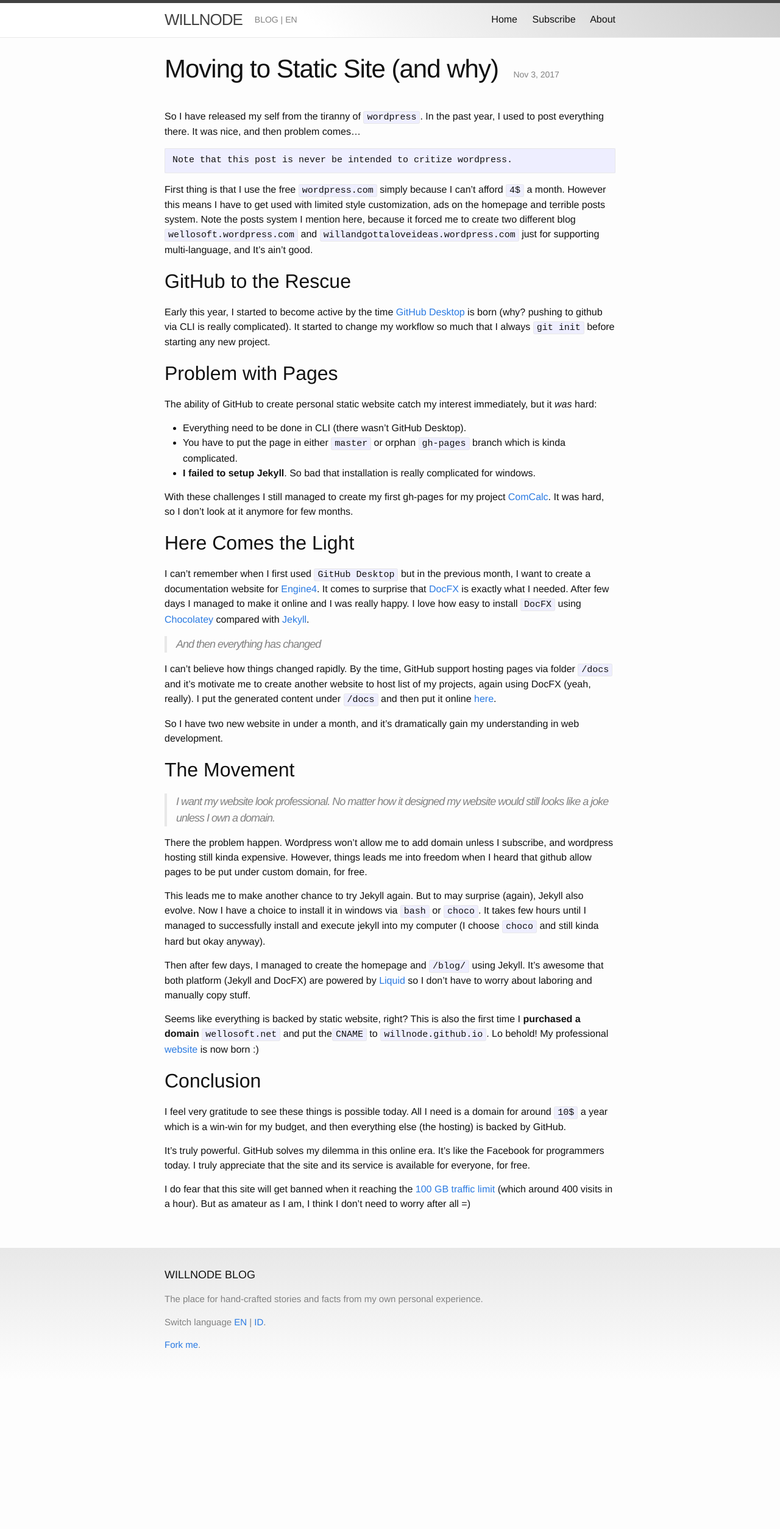
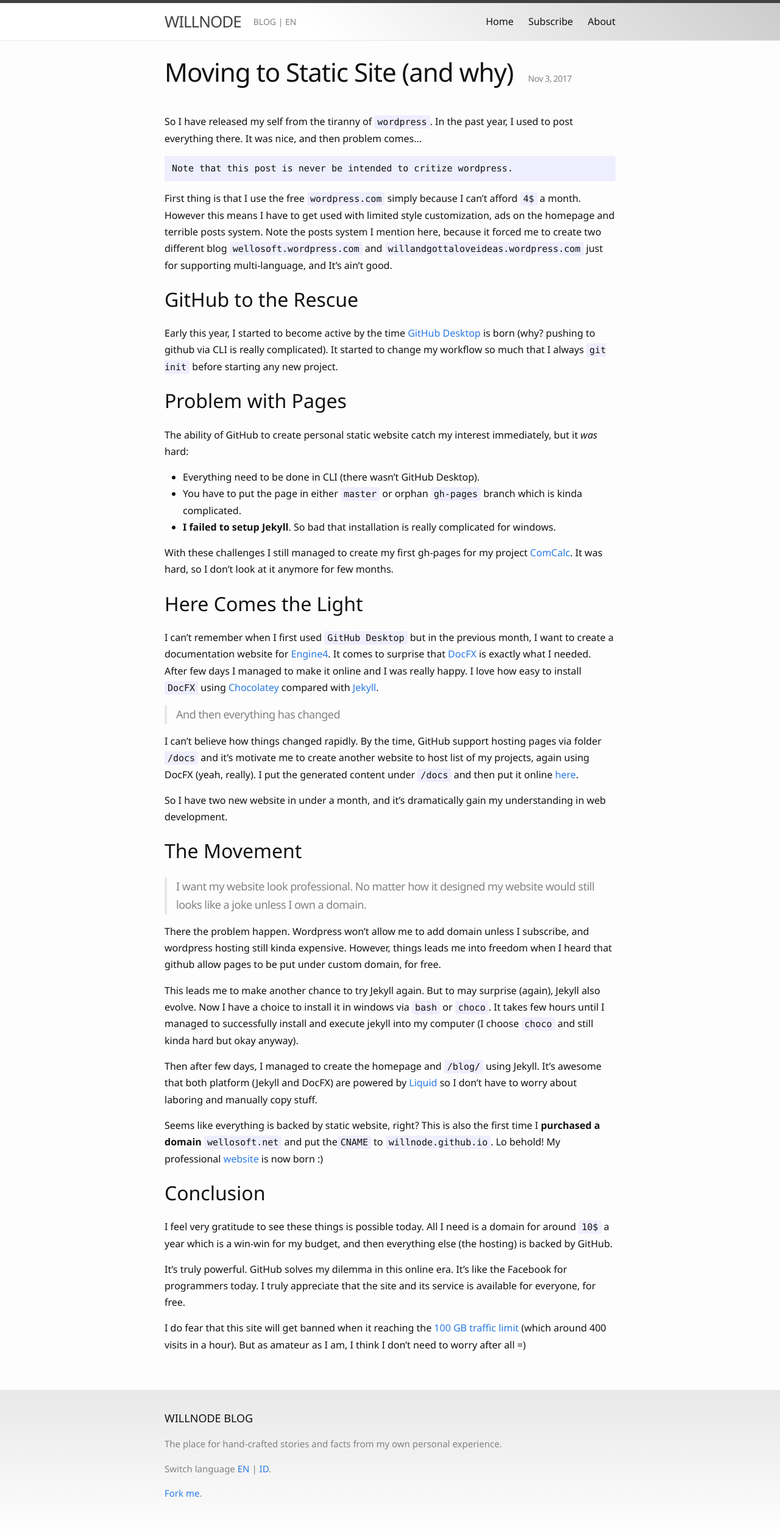
Before and after one commit to willnode/blog, a Jekyll site: the page built from en/_posts/2017-11-03-moving-to-static-sit.markdown, in a window 1280 px wide. Shown: the whole page at 61% size. Built offline with Jekyll 4.4.1, drawn with Linux system fonts in a browser that asks for light colours; comment, search, counter and statistics services are not loaded; before the commit the page ends 2262 px from its top, so only the background shows below that.

Commit message:
css fix + analytics on

```diff
--- a/_config.yml
+++ b/_config.yml
@@ -30,6 +30,7 @@
   - jekyll-gist
 gist:
   noscript: false
+google_analytics: "UA-109180894-1"
 
 disqus:
   shortname: willnode
--- a/_includes/google-analytics.html
+++ b/_includes/google-analytics.html
@@ -3,8 +3,6 @@
   (i[r].q=i[r].q||[]).push(arguments)},i[r].l=1*new Date();a=s.createElement(o),
   m=s.getElementsByTagName(o)[0];a.async=1;a.src=g;m.parentNode.insertBefore(a,m)
   })(window,document,'script','https://www.google-analytics.com/analytics.js','ga');
-
   ga('create', '{{ site.google_analytics }}', 'auto');
   ga('send', 'pageview');
-
 </script>
--- a/_layouts/default.html
+++ b/_layouts/default.html
@@ -14,7 +14,6 @@
     </main>
 
     {% include footer.html %}
-
   </body>
 
 </html>
--- a/_sass/minima.scss
+++ b/_sass/minima.scss
@@ -2,11 +2,11 @@
 
 // Define defaults for each variable.
 
-$base-font-family: "Helvetica Neue", Helvetica, Arial, sans-serif !default;
+$base-font-family: "Segoe UI", "Helvetica Neue", Helvetica, Arial, sans-serif !default;
 $base-font-size:   16px !default;
 $base-font-weight: 400 !default;
 $small-font-size:  $base-font-size * 0.875 !default;
-$base-line-height: 1.5 !default;
+$base-line-height: 1.7 !default;
 
 $spacing-unit:     30px !default;
 
--- a/_sass/minima/_base.scss
+++ b/_sass/minima/_base.scss
@@ -121,8 +121,7 @@
   border-left: 4px solid $grey-color-light;
   padding-left: $spacing-unit / 2;
   @include relative-font-size(1.125);
-  letter-spacing: -1px;
-  font-style: italic;
+  letter-spacing: -0.5px;
 
   > :last-child {
     margin-bottom: 0;
@@ -137,13 +136,13 @@
 pre,
 code {
   @include relative-font-size(0.9375);
-  border: 1px solid $grey-color-light;
   border-radius: 3px;
   background-color: #eef;
+  font-family: Consolas, "Courier New", Courier, monospace
 }
 
 code {
-  padding: 1px 5px;
+  padding: 2px 5px;
 }
 
 pre {
--- a/_sass/minima/_layout.scss
+++ b/_sass/minima/_layout.scss
@@ -202,6 +202,7 @@
   color: $grey-color;
   margin-left: 20px;
   display: inline-block;
+  letter-spacing: -0.5px;
 }
 
 .post-link {
@@ -234,7 +235,7 @@
   color: $grey-color;
   margin-left: 20px;
   display: inline-block;
-   line-height: $base-line-height * $base-font-size * 2.25;
+  line-height: $base-line-height * $base-font-size * 2.25;
 }
 
 .post-content {
```
